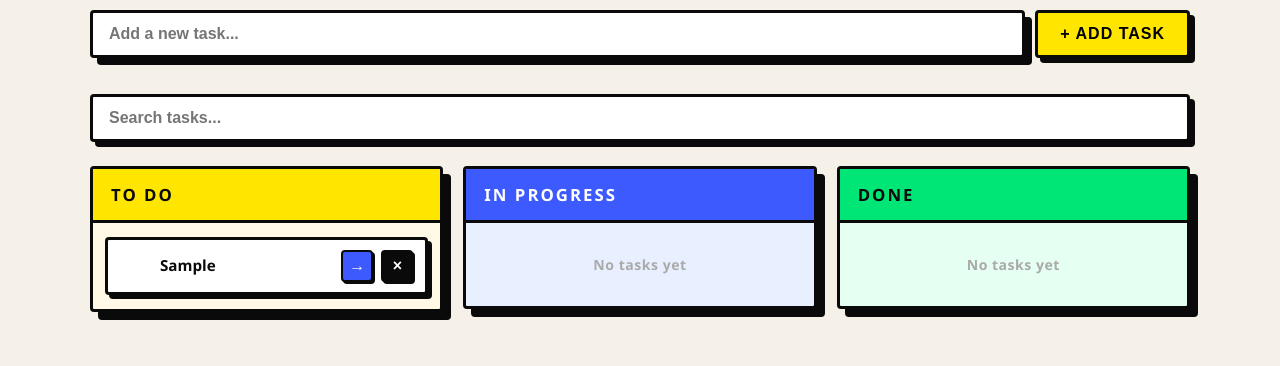
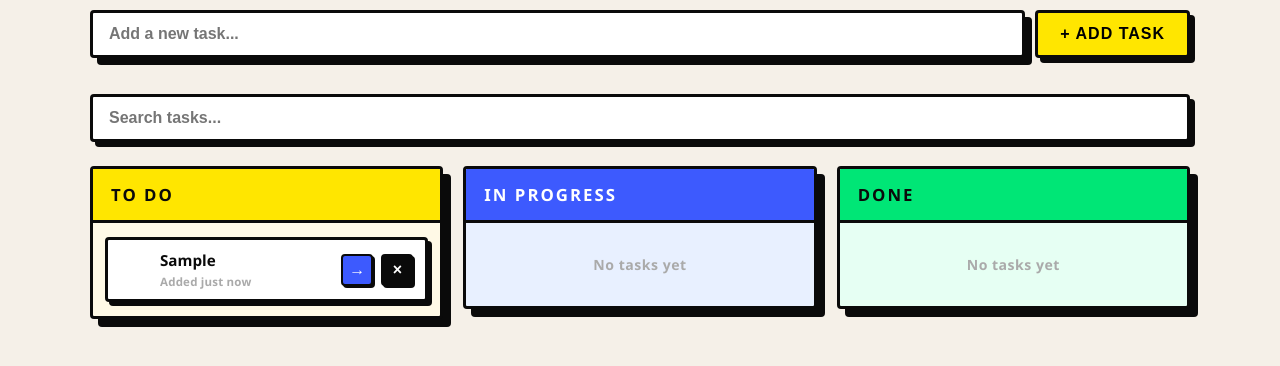
Before and after one commit to JuanmorenoPRO/tablero-kanban-ph, a plain HTML site: page index.html in a window 1280 px wide. Both pictures are taken after typing "Sample" into the empty fields and a click on the button "+ ADD TASK". Shown: the part 116-482 px from the top of the page. Drawn offline with Linux system fonts and the light colour scheme.

Commit message:
Show when each task was created below the task name
Adds a `formatAge` function to display task creation timestamps relative to the current time. Updates `createCardElement` to include and display this timestamp below the task text within a new `card-text-block` element. Adds CSS for `.card-text-block` and `.card-timestamp`.

Replit-Commit-Author: Agent
Replit-Commit-Session-Id: 3d8ad511-9ac5-4328-96b3-039afea6ad70
Replit-Commit-Checkpoint-Type: full_checkpoint
Replit-Commit-Event-Id: 5e4433ce-60a5-4c38-9298-b132df4a3400
Replit-Commit-Screenshot-Url: https://storage.googleapis.com/screenshot-production-us-central1/1ad74fe1-1d2e-48ec-94f9-4ef2a09a3edf/3d8ad511-9ac5-4328-96b3-039afea6ad70/UnfiZWR
Replit-Helium-Checkpoint-Created: true

```diff
--- a/script.js
+++ b/script.js
@@ -12,6 +12,34 @@ function saveTasks(tasks) {
   sessionStorage.setItem('kanban-tasks', JSON.stringify(tasks));
 }
 
+function formatAge(timestamp) {
+  const now = Date.now();
+  const created = Number(timestamp);
+  const diffMs = now - created;
+  const diffMins = Math.floor(diffMs / 60000);
+
+  if (diffMins < 1)  return 'Added just now';
+  if (diffMins < 60) return `Added ${diffMins} minute${diffMins === 1 ? '' : 's'} ago`;
+
+  const createdDate = new Date(created);
+  const nowDate = new Date(now);
+  const sameDay =
+    createdDate.getFullYear() === nowDate.getFullYear() &&
+    createdDate.getMonth()    === nowDate.getMonth() &&
+    createdDate.getDate()     === nowDate.getDate();
+
+  if (sameDay) {
+    const h = createdDate.getHours();
+    const m = String(createdDate.getMinutes()).padStart(2, '0');
+    const ampm = h >= 12 ? 'PM' : 'AM';
+    const hour = h % 12 || 12;
+    return `Added at ${hour}:${m} ${ampm}`;
+  }
+
+  const months = ['Jan','Feb','Mar','Apr','May','Jun','Jul','Aug','Sep','Oct','Nov','Dec'];
+  return `Added ${months[createdDate.getMonth()]} ${createdDate.getDate()}`;
+}
+
 function createCardElement(task) {
   const col = task.col;
 
@@ -19,9 +47,19 @@ function createCardElement(task) {
   card.className = 'card';
   card.dataset.id = task.id;
 
+  const textBlock = document.createElement('div');
+  textBlock.className = 'card-text-block';
+
   const text = document.createElement('span');
   text.className = 'card-text';
   text.textContent = task.text;
+
+  const timestamp = document.createElement('span');
+  timestamp.className = 'card-timestamp';
+  timestamp.textContent = formatAge(task.id);
+
+  textBlock.appendChild(text);
+  textBlock.appendChild(timestamp);
 
   const btnLeft = document.createElement('button');
   btnLeft.className = 'card-btn btn-left' + (col === 'todo' ? ' btn-hidden' : '');
@@ -42,7 +80,7 @@ function createCardElement(task) {
   btnDelete.addEventListener('click', () => deleteTask(task.id));
 
   card.appendChild(btnLeft);
-  card.appendChild(text);
+  card.appendChild(textBlock);
   card.appendChild(btnRight);
   card.appendChild(btnDelete);
 
--- a/style.css
+++ b/style.css
@@ -189,12 +189,26 @@ h1 {
   box-shadow: 6px 6px 0px var(--black);
 }
 
+.card-text-block {
+  flex: 1;
+  display: flex;
+  flex-direction: column;
+  gap: 3px;
+  min-width: 0;
+}
+
 .card-text {
-  flex: 1;
   font-size: 0.95rem;
   font-weight: 700;
   word-break: break-word;
   line-height: 1.4;
+}
+
+.card-timestamp {
+  font-size: 0.72rem;
+  font-weight: 600;
+  color: #aaa;
+  letter-spacing: 0.2px;
 }
 
 /* === CARD BUTTONS === */
```
